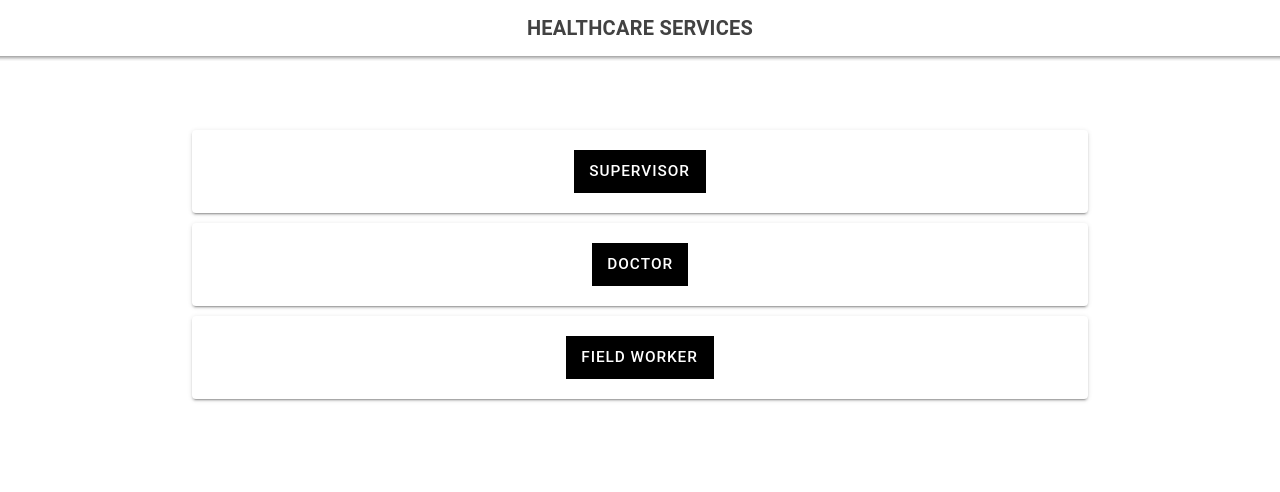
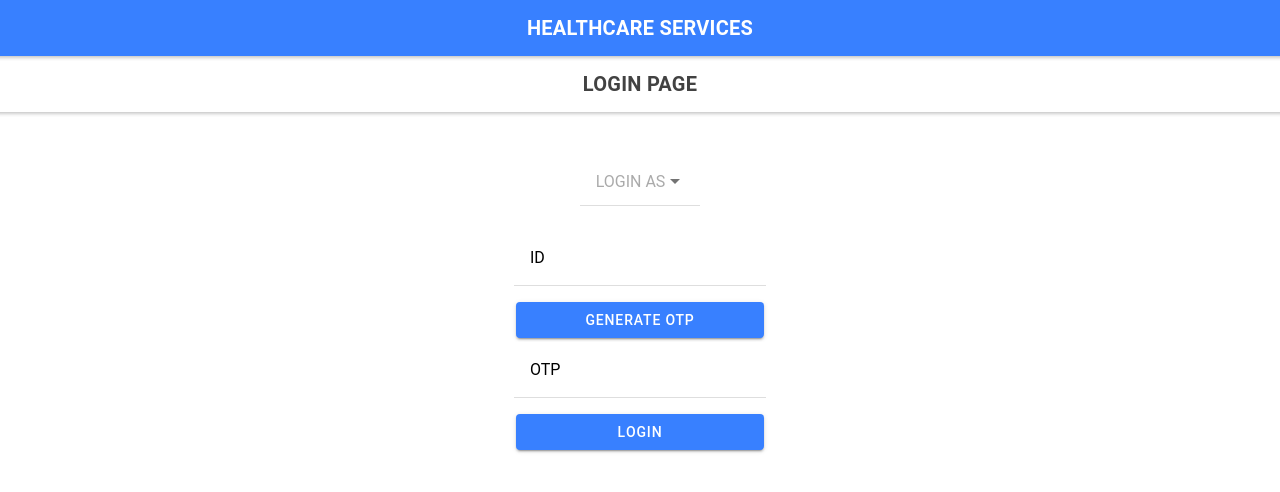
Before and after one commit to TusharSNagpal/HAD-frontend, a React (Create React App) app in the folder ionic-react-frontend/: page / in a window 1280 px wide. Shown: the top 492 px of the page. Built offline with nearby package versions, Linux system fonts and the light colour scheme.

Commit message:
ui-update

```diff
--- a/ionic-react-frontend/src/App.tsx
+++ b/ionic-react-frontend/src/App.tsx
@@ -34,7 +34,7 @@ setupIonicReact();
 const App: React.FC = () => (
   <IonApp>
     <IonHeader>
-      <IonToolbar>
+      <IonToolbar color = "primary">
         <IonTitle class="ion-text-center">
           <b>HEALTHCARE SERVICES</b>
         </IonTitle>
--- a/ionic-react-frontend/src/components/Admin/Admin.tsx
+++ b/ionic-react-frontend/src/components/Admin/Admin.tsx
@@ -1,5 +1,14 @@
 
-import { IonContent, IonCard, IonCardHeader, IonCardTitle, IonHeader, IonTitle, IonToolbar, IonButton, IonPage} from '@ionic/react';
+import {
+    IonContent,
+    IonGrid,
+    IonHeader,
+    IonTitle,
+    IonToolbar,
+    IonButton,
+    IonPage,
+    IonSegment, IonList, IonItem, IonSelect, IonSelectOption, IonLabel, IonInput
+} from '@ionic/react';
 
 /* Core CSS required for Ionic components to work properly */
 import '@ionic/react/css/core.css';
@@ -21,10 +30,18 @@ import '@ionic/react/css/display.css';
 
 /* Theme variables */
 import '../../theme/variables.css';
+import {useState} from "react";
 
 // setupIonicReact();
 
 const Admin: React.FC = () => {
+    // const patientIdRef = useRef<HTMLIonInputElement>(null);
+    const [role, setRole] = useState("");
+
+    const handleChange = (event:any) => {
+        setRole(event.target.value);
+        // console.log(event.target.value);
+    }
     return (
         <IonPage>
             <IonHeader>
@@ -35,25 +52,72 @@ const Admin: React.FC = () => {
                 </IonToolbar>
             </IonHeader>
 
-            <IonContent class = "content-style">
+            <IonHeader>
+                <IonToolbar>
+                    <IonTitle class="ion-text-center">
+                        <b>LOGIN PAGE</b>
+                    </IonTitle>
+                </IonToolbar>
+            </IonHeader>
 
-                <IonCard class = "card-style">
-                    <IonCardHeader>
-                        <IonCardTitle class = "ion-card-title-style"><IonButton fill = "clear" size = "large" class = "btn" routerLink = "./supervisorHome">SUPERVISOR</IonButton></IonCardTitle>
-                    </IonCardHeader>
-                </IonCard>
+            <IonContent className='ion-padding'/*class = "content-style"*/>
 
-                <IonCard class = "card-style">
-                    <IonCardHeader>
-                        <IonCardTitle class = "ion-card-title-style"><IonButton fill = "clear" size = "large" class = "btn" routerLink = "./doctorHome">DOCTOR</IonButton></IonCardTitle>
-                    </IonCardHeader>
-                </IonCard>
+                <IonGrid className='ion-text-center ion-margin'>
 
-                <IonCard class = "card-style">
-                    <IonCardHeader>
-                        <IonCardTitle class = "ion-card-title-style"><IonButton fill = "clear" size = "large" class = "btn" routerLink = "./fieldWorkerHome">FIELD WORKER</IonButton></IonCardTitle>
-                    </IonCardHeader>
-                </IonCard>
+                    <IonList className = "ion-select-style">
+                        <IonItem>
+                            <IonSelect interface = "action-sheet" placeholder="LOGIN AS" onIonChange={handleChange}>
+                                <IonSelectOption value="admin">ADMIN</IonSelectOption>
+                                <IonSelectOption value="supervisorHome">SUPERVISOR</IonSelectOption>
+                                <IonSelectOption value="doctorHome">DOCTOR</IonSelectOption>
+                                <IonSelectOption value="registerDoctor">FIELD WORKER</IonSelectOption>
+                            </IonSelect>
+                        </IonItem>
+                    </IonList>
+
+                    <IonSegment>
+                        <form className="ion-padding">
+                            <IonItem>
+                                <IonLabel position="floating">ID</IonLabel>
+                                <IonInput />
+                            </IonItem>
+                            <IonButton className="ion-margin-top" type="submit" expand="block">
+                                GENERATE OTP
+                            </IonButton>
+                            <IonItem>
+                                <IonLabel position="floating">OTP</IonLabel>
+                                <IonInput type="password" />
+                            </IonItem>
+                            <IonButton className="ion-margin-top" expand="block" routerLink = {`./${role}`}>
+                                Login
+                            </IonButton>
+                        </form>
+                    </IonSegment>
+
+                    {/*<IonCard class = "card-style">*/}
+                    {/*    <IonCardHeader>*/}
+                    {/*        <IonCardTitle class = "ion-card-title-style"><IonButton fill = "clear" size = "large" class = "btn" routerLink = "./fieldWorkerHome">ADMIN</IonButton></IonCardTitle>*/}
+                    {/*    </IonCardHeader>*/}
+                    {/*</IonCard>*/}
+
+                    {/*<IonCard class = "card-style">*/}
+                    {/*    <IonCardHeader>*/}
+                    {/*        <IonCardTitle class = "ion-card-title-style"><IonButton fill = "clear" size = "large" class = "btn" routerLink = "./supervisorHome">SUPERVISOR</IonButton></IonCardTitle>*/}
+                    {/*    </IonCardHeader>*/}
+                    {/*</IonCard>*/}
+
+                    {/*<IonCard class = "card-style">*/}
+                    {/*    <IonCardHeader>*/}
+                    {/*        <IonCardTitle class = "ion-card-title-style"><IonButton fill = "clear" size = "large" class = "btn" routerLink = "./doctorHome">DOCTOR</IonButton></IonCardTitle>*/}
+                    {/*    </IonCardHeader>*/}
+                    {/*</IonCard>*/}
+
+                    {/*<IonCard class = "card-style">*/}
+                    {/*    <IonCardHeader>*/}
+                    {/*        <IonCardTitle class = "ion-card-title-style"><IonButton fill = "clear" size = "large" class = "btn" routerLink = "./fieldWorkerHome">FIELD WORKER</IonButton></IonCardTitle>*/}
+                    {/*    </IonCardHeader>*/}
+                    {/*</IonCard>*/}
+                </IonGrid>
 
             </IonContent>
         </IonPage>
--- a/ionic-react-frontend/src/components/Supervisor/Supervisor.tsx
+++ b/ionic-react-frontend/src/components/Supervisor/Supervisor.tsx
@@ -1,5 +1,16 @@
 
-import { IonContent, IonCard, IonCardHeader, IonCardTitle, IonHeader, IonTitle, IonToolbar, IonButton, IonPage} from '@ionic/react';
+import {
+    IonContent,
+    IonGrid,
+    IonCard,
+    IonCardHeader,
+    IonCardTitle,
+    IonHeader,
+    IonTitle,
+    IonToolbar,
+    IonButton,
+    IonPage
+} from '@ionic/react';
 
 /* Core CSS required for Ionic components to work properly */
 import '@ionic/react/css/core.css';
@@ -43,20 +54,11 @@ const Supervisor: React.FC = () => {
 
         </IonHeader>
 
-        <IonContent class = "content-style">
+        <IonContent className='ion-padding'/*class = "content-style"*/>
 
-            <IonCard class = "card-style">
-                <IonCardHeader>
-                    <IonCardTitle class = "ion-card-title-style"><IonButton fill = "clear" size = "large" class = "btn" routerLink = "./registerDoctor">ASSIGN TASKS TO FIELD WORKER</IonButton></IonCardTitle>
-                </IonCardHeader>
-            </IonCard>
+            <IonGrid className='ion-text-center ion-margin ion-padding'>
 
-            <IonCard class = "card-style">
-                <IonCardHeader>
-                    <IonCardTitle class = "ion-card-title-style"><IonButton fill = "clear" size = "large" class = "btn" routerLink = "./newCase">NEW CASE</IonButton></IonCardTitle>
-                </IonCardHeader>
-            </IonCard>
-
+                {/*<IonSegment>*/}
                 <IonCard class = "card-style">
                     <IonCardHeader>
                         <IonCardTitle class = "ion-card-title-style"><IonButton fill = "clear" size = "large" class = "btn" routerLink = "./registerDoctor">REGISTER DOCTOR</IonButton></IonCardTitle>
@@ -75,6 +77,19 @@ const Supervisor: React.FC = () => {
                     </IonCardHeader>
                 </IonCard>
 
+                <IonCard class = "card-style">
+                    <IonCardHeader>
+                        <IonCardTitle class = "ion-card-title-style"><IonButton fill = "clear" size = "large" class = "btn" routerLink = "./registerDoctor">ASSIGN TASKS TO FIELD WORKER</IonButton></IonCardTitle>
+                    </IonCardHeader>
+                </IonCard>
+
+                <IonCard class = "card-style">
+                    <IonCardHeader>
+                        <IonCardTitle class = "ion-card-title-style"><IonButton fill = "clear" size = "large" class = "btn" routerLink = "./newCase">NEW CASE</IonButton></IonCardTitle>
+                    </IonCardHeader>
+                </IonCard>
+            </IonGrid>
+
         </IonContent>
     </IonPage>
 )
--- a/ionic-react-frontend/src/theme/variables.css
+++ b/ionic-react-frontend/src/theme/variables.css
@@ -235,40 +235,50 @@ http://ionicframework.com/docs/theming/ */
   }
 }
 
-.content-style{
-  --padding-top: 5vw;
-  --padding-bottom: 5vw;
-  text-align: center;
+/*.content-style{*/
+/*  --padding-top: 5vw;*/
+/*  --padding-bottom: 5vw;*/
+/*  text-align: center;*/
+/*}*/
+
+/*.card-style{*/
+/*    width: 70%;*/
+/*    margin-left: auto;*/
+/*    margin-right: auto;*/
+/*}*/
+
+/*.btn{*/
+/*    font-size: 1.2vw;*/
+/*    color: white;*/
+/*    background: black;*/
+/*}*/
+
+/*.card-input{*/
+/*  font-size: 1.2vw;*/
+/*  color: black;*/
+/*  background: rgb(240, 232, 232);*/
+/*}*/
+
+/*.ion-card-subtitle-style{*/
+/*  display: flex;*/
+/*  justify-content: center;*/
+/*}*/
+
+/*.no-style{*/
+/*  list-style-type: none;*/
+/*}*/
+
+/*li>div{*/
+/*  display: inline-block;*/
+/*  font-size: 1.2vw;*/
+/*}*/
+
+.header-border{
+  border: 0.14vw solid;
+  margin-bottom: 0.1vw;
 }
 
-.card-style{
-    width: 70%;
-    margin-left: auto;
-    margin-right: auto;
-}
-
-.btn{
-    font-size: 1.2vw;
-    color: white;
-    background: black;
-}
-
-.card-input{
-  font-size: 1.2vw;
-  color: black;
-  background: rgb(240, 232, 232);
-}
-
-.ion-card-subtitle-style{
+.ion-select-style{
   display: flex;
   justify-content: center;
 }
-
-.no-style{
-  list-style-type: none;
-}
-
-li>div{
-  display: inline-block;
-  font-size: 1.2vw;
-}
```
Also changed, not shown: ionic-react-frontend/src/components/Doctor/DoctorHome.tsx (+36 -6 lines), ionic-react-frontend/src/components/Supervisor/NewCase.tsx (+25 -6 lines), ionic-react-frontend/src/components/Supervisor/RegisterDoctor.tsx (+9 -43 lines), ionic-react-frontend/src/components/Supervisor/RegisterPatient.tsx (+44 -53 lines), 1 other file (tests, documents, lock files or other folders). Lines whose indentation alone changed are shown as unchanged.
